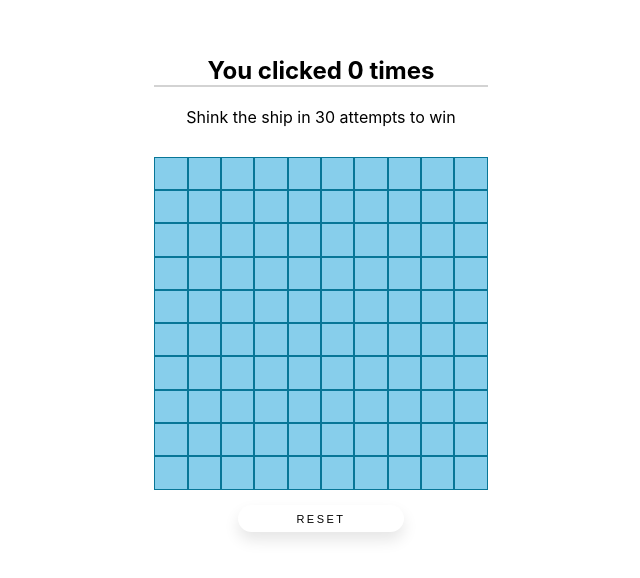
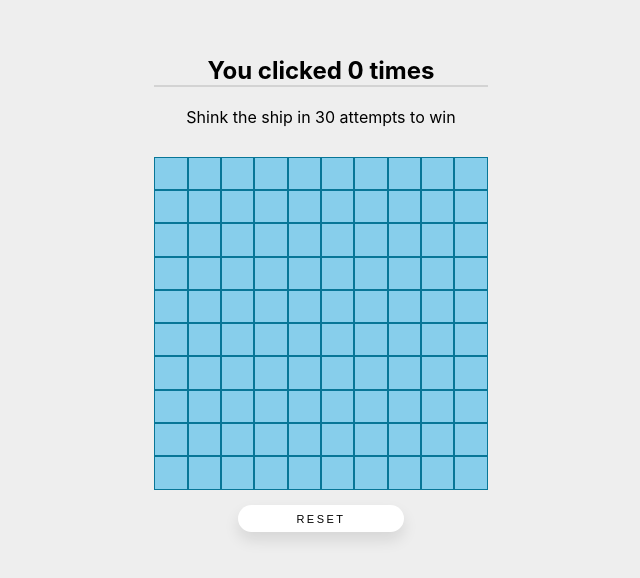
Before and after one commit to RadyaBen/Sea_Battle, a React (Create React App) app: page / in a window 1280 px wide. Shown: the part 116-694 px from the top of the page, without its empty margins (319-959 px from the left). Built offline with nearby package versions, Linux system fonts and the light colour scheme.

Commit message:
Add styles to the body tag

```diff
--- a/src/index.css
+++ b/src/index.scss
@@ -1,6 +1,7 @@
 body {
 	margin: 0;
-	font-family: -apple-system, BlinkMacSystemFont, 'Segoe UI', 'Roboto', 'Oxygen',
+	background: rgb(238, 238, 238);
+	font-family: -apple-system, BlinkMacSystemFont, 'Open Sans', 'Segoe UI', 'Roboto', 'Oxygen',
 		'Ubuntu', 'Cantarell', 'Fira Sans', 'Droid Sans', 'Helvetica Neue',
 		sans-serif;
 	-webkit-font-smoothing: antialiased;
--- a/src/index.tsx
+++ b/src/index.tsx
@@ -3,7 +3,7 @@ import ReactDOM from 'react-dom/client';
 
 import { App } from './components/App';
 
-import './index.css';
+import './index.scss';
 
 const root = ReactDOM.createRoot(
 	document.getElementById('root') as HTMLElement
```
